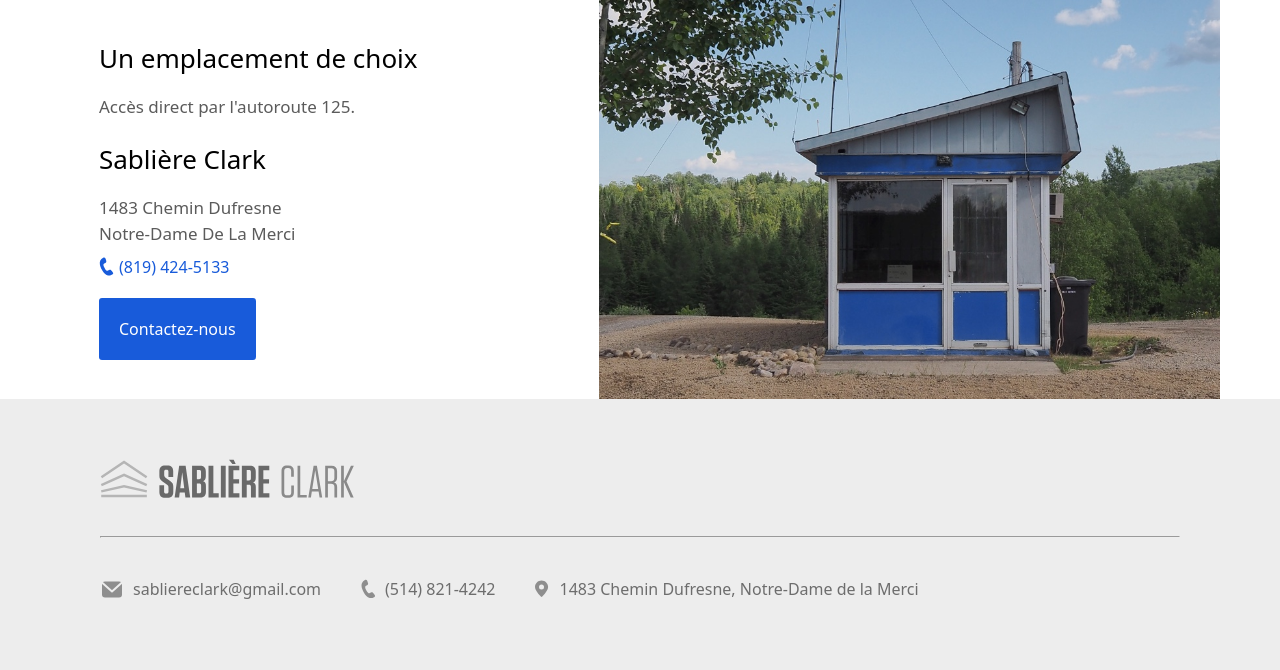
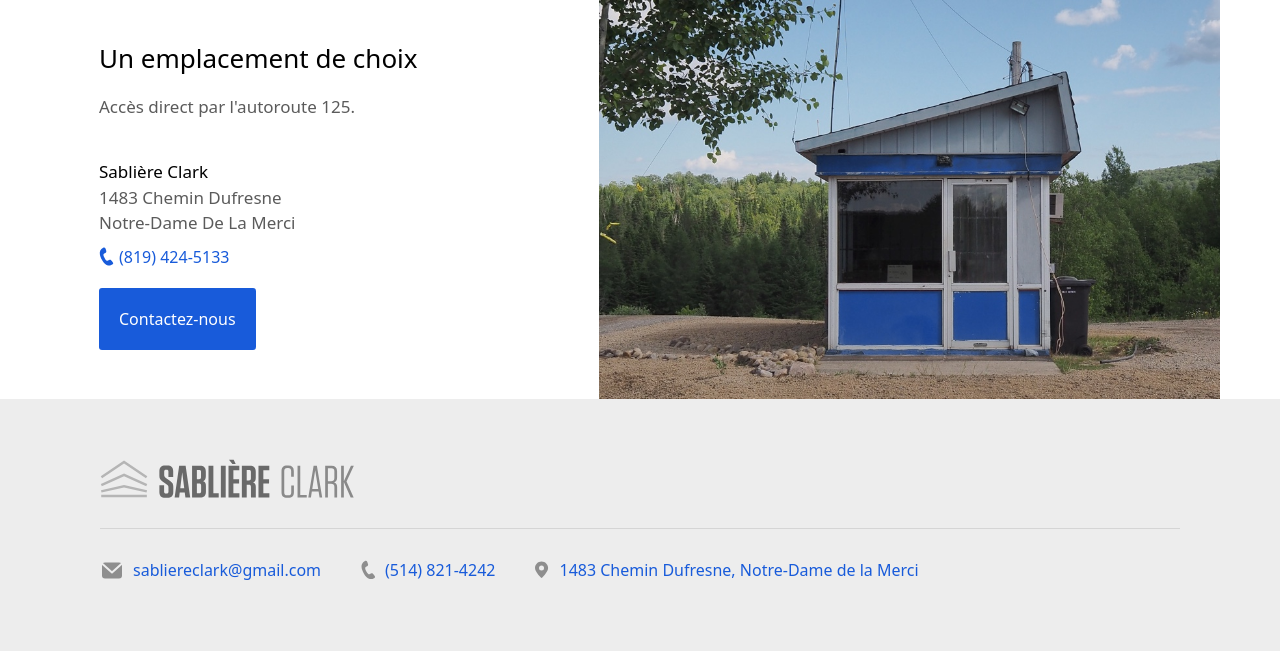
Before and after one commit to alxclark/sabliereclark, a Jekyll site: the page built from sabliere/index.html, in a window 1280 px wide. Shown: the part 1342-2012 px from the top of the page. Built offline with Jekyll 4.4.1, drawn with Linux system fonts in a browser that asks for light colours.

Commit message:
More changes

```diff
--- a/sabliere/_layouts/default.html
+++ b/sabliere/_layouts/default.html
@@ -30,19 +30,18 @@
     <footer class="footer wrap">
       <div class="footer__extra-wrap">
         <img class="footer__logo" src="/assets/images/logo.svg">
-        <hr>
-        <ul class="footer__list">
-          <li class="footer__list-item">
+        <ul class="footer-list">
+          <li class="footer-list__item">
             <img src="/assets/images/email-icon.svg" alt="">
-            <h4 class="footer__list-text">sabliereclark@gmail.com</h4>
+            <a class="footer-list__link">sabliereclark@gmail.com</a>
           </li>
-          <li class="footer__list-item">
+          <li class="footer-list__item">
             <img src="/assets/images/phone-icon.svg" alt="">
-            <h4 class="footer__list-text">(514) 821-4242</h4>
+            <a class="footer-list__link">(514) 821-4242</a>
           </li>
-          <li class="footer__list-item">
+          <li class="footer-list__item">
             <img src="/assets/images/map-icon.svg" alt="">
-            <h4 class="footer__list-text">1483 Chemin Dufresne, Notre-Dame de la Merci</h4>
+            <a class="footer-list__link">1483 Chemin Dufresne, Notre-Dame de la Merci</a>
           </li>
         </ul>
       </div>
--- a/sabliere/_sass/_footer.scss
+++ b/sabliere/_sass/_footer.scss
@@ -13,27 +13,27 @@
   }
 }
 
-.footer__list {
+.footer-list {
   margin: 0;
   padding: 0;
-  padding-top: 30px;
+  padding-top: 20px;
+  margin-top: 30px;
   list-style: none;
   text-align: center;
   display: flex;
   justify-content: flex-start;
   flex-wrap: wrap;
   align-items: center;
+  border-top: 1px solid rgba(0, 0, 0, .1);
 }
 
-.footer__list-item {
+.footer-list__item {
   padding: 10px 40px;
   padding-left: 0;
   display: flex;
 }
 
-.footer__list-text {
-  display: inline-block;
-  vertical-align: top;
+.footer-list__link {
   padding-left: 10px;
 }
 
@@ -45,8 +45,6 @@
 
 .footer__nav-item {
   padding: 10px;
-  font-family: system-ui, sans-serif;
-  font-weight: 100;
   color: $accent-color;
 }
 
@@ -54,8 +52,3 @@
   mix-blend-mode: luminosity;
   opacity: 0.65;
 }
-
-.footer hr {
-  margin-top: 38px;
-  margin-bottom: 0;
-}
--- a/sabliere/_sass/_services.scss
+++ b/sabliere/_sass/_services.scss
@@ -9,7 +9,6 @@
 }
 
 .services__note-text {
-  padding-top: 20px;
   font-size: 13px;
   color: rgba(144, 144, 144, 1);
 }
--- a/sabliere/_sass/_typography.scss
+++ b/sabliere/_sass/_typography.scss
@@ -43,7 +43,6 @@
 
 h4 {
   margin: 0;
-  font-weight: 100;
   color: #6d6d6d;
 }
 
--- a/sabliere/index.html
+++ b/sabliere/index.html
@@ -48,8 +48,9 @@
       <h2>Un emplacement de choix</h2>
       <p>Accès direct par l'autoroute 125.</p>
       <br>
-      <h2>Sablière Clark</h2>
+      <h2></h2>
       <p>
+        <b>Sablière Clark</b><br>
         1483 Chemin Dufresne<br>
         Notre-Dame De La Merci
       </p>
```
